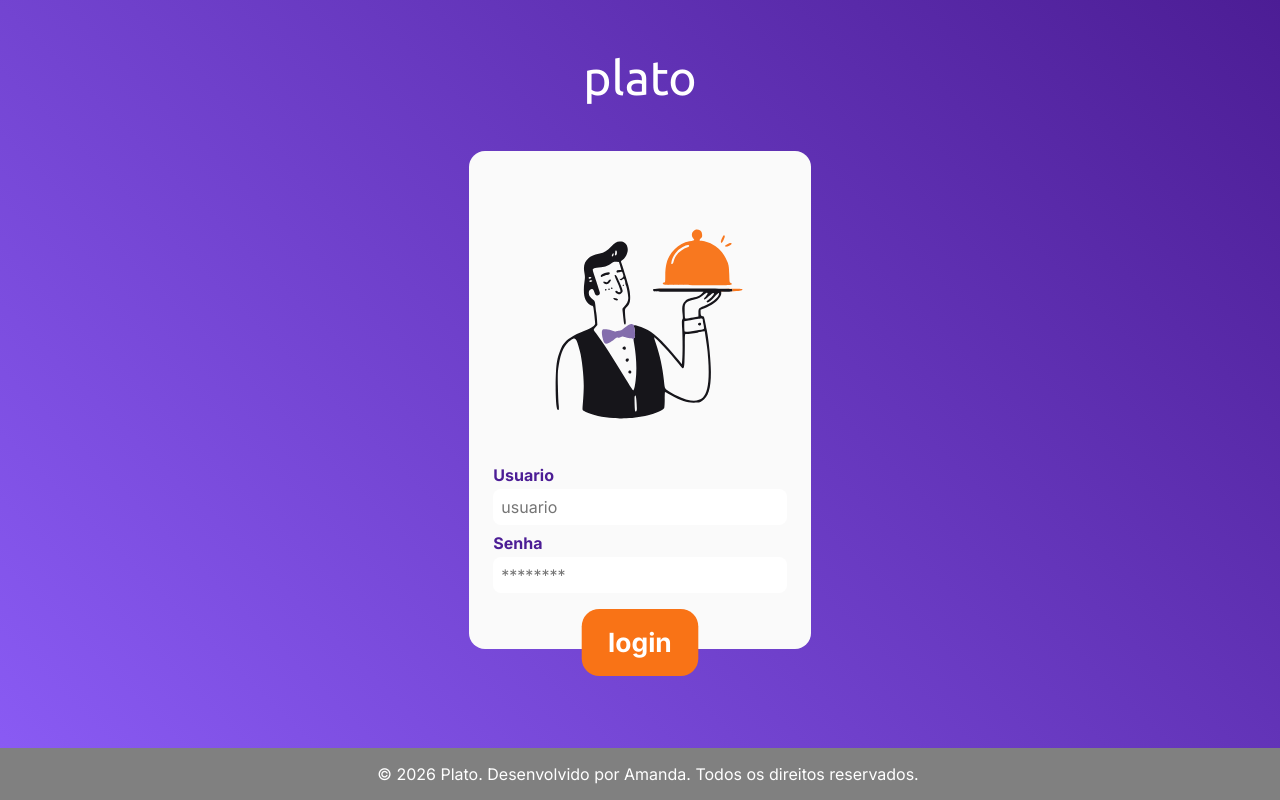
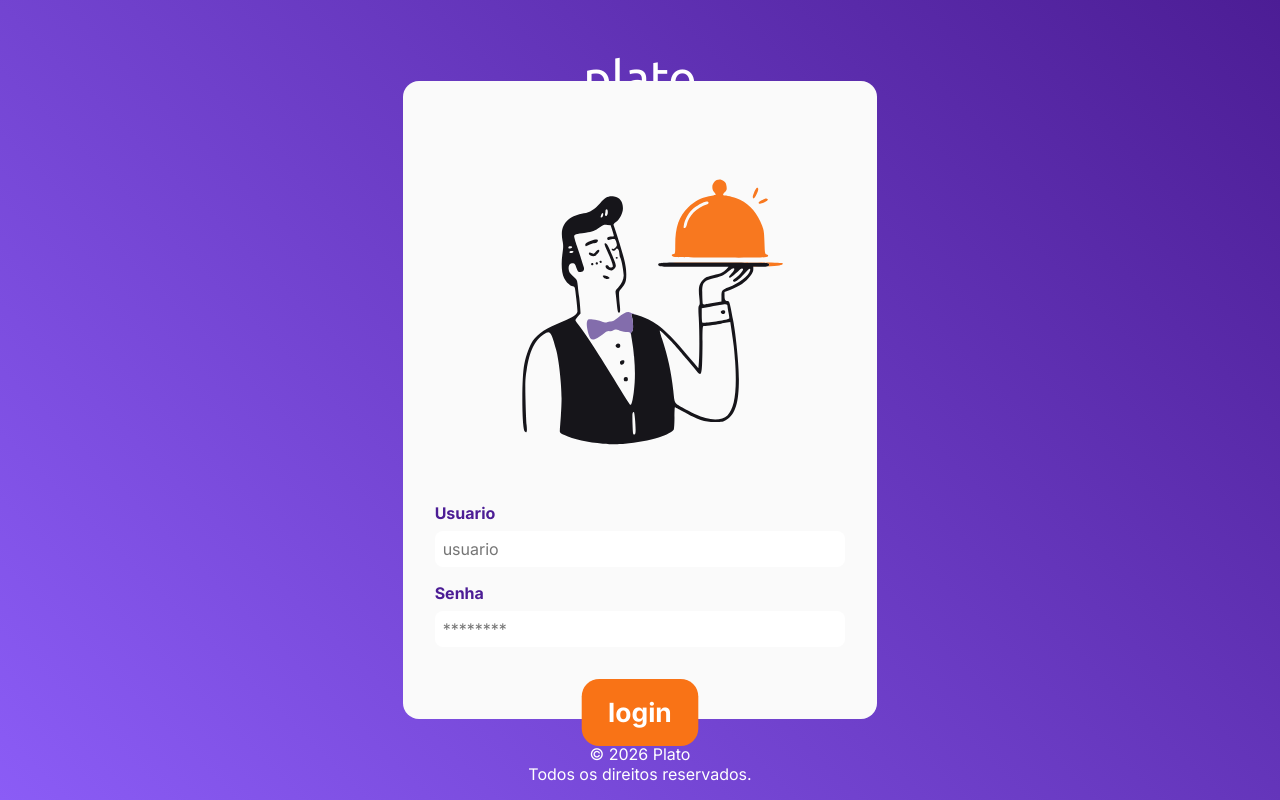
Before and after one commit to AmandaLinger/PlatoFront, an Angular app: page /login in a window 1280 px wide. Built offline with nearby package versions, Linux system fonts and the light colour scheme.

Commit message:
ajustando layout

```diff
--- a/src/app/components/btn-orange/btn-orange.scss
+++ b/src/app/components/btn-orange/btn-orange.scss
@@ -26,6 +26,7 @@ button:hover{
     scale:1.2;
   }
   button:hover{
+    transition: ease-in-out 0.2s ;
     scale: 1.3;
   }
 }
--- a/src/app/components/footer-component/footer-component.html
+++ b/src/app/components/footer-component/footer-component.html
@@ -1,3 +1,3 @@
 <footer class="style-footer">
-  <p>© 2026 Plato. Desenvolvido por Amanda. Todos os direitos reservados.</p>
+  <p>© 2026 Plato<br> Todos os direitos reservados.</p>
 </footer>
--- a/src/app/components/footer-component/footer-component.scss
+++ b/src/app/components/footer-component/footer-component.scss
@@ -4,9 +4,12 @@
   left: 0;
 
   color: white;
-  background-color: gray;
-  padding: 16px 8px;
   width: 100%;
 
   text-align: center;
+
+  font-size: var(--ts-16);
+  p{
+    margin-bottom: 16px;
+  }
 }
--- a/src/app/pages/login-page/login-page.html
+++ b/src/app/pages/login-page/login-page.html
@@ -4,7 +4,7 @@
     plato
   </div>
 
-  <div class="container">
+  <form class="container">
     <div class="img-container">
       <img src="/logo_plato.svg" alt="ícone de login">
     </div>
@@ -26,7 +26,7 @@
         login
       </app-btn-orange>
     </div>
-  </div>
+  </form>
 
   <app-footer-component/>
 </main>
--- a/src/app/pages/login-page/login-page.scss
+++ b/src/app/pages/login-page/login-page.scss
@@ -69,3 +69,72 @@ main{
   display: flex;
   justify-content: center;
 }
+
+
+@media screen and (min-width: 700px){
+  .container{
+    padding:40px 32px 56px 32px;
+  }
+
+  .img-container {
+    img{
+      height: 350px;
+    }
+  }
+
+
+  .inputs{
+    .mb-8px{
+      margin-bottom: 16px;
+    }
+
+    .mb-4px{
+      margin-bottom: 8px;
+    }
+
+    label{
+      font-size: var(--ts-16);
+    }
+
+    input{
+      padding: 8px;
+      font-size: var(--ts-16);
+    }
+  }
+}
+
+@media screen and (min-width: 1700px){
+  .logo-escrita{
+    font-size: var(--ts-56);
+  }
+
+  .container{
+    padding:40px 32px 56px 32px;
+  }
+
+  .img-container {
+    img{
+      height: 400px;
+    }
+  }
+
+
+  .inputs{
+    .mb-8px{
+      margin-bottom: 24px;
+    }
+
+    .mb-4px{
+      margin-bottom: 8px;
+    }
+
+    label{
+      font-size: var(--ts-20);
+    }
+
+    input{
+      padding: 16px;
+      font-size: var(--ts-20);
+    }
+  }
+}
--- a/src/app/pages/login-page/login-page.ts
+++ b/src/app/pages/login-page/login-page.ts
@@ -1,10 +1,11 @@
 import { Component } from '@angular/core';
 import {FooterComponent} from '../../components/footer-component/footer-component';
 import {BtnOrange} from '../../components/btn-orange/btn-orange';
+import {RouterLink} from '@angular/router';
 
 @Component({
   selector: 'app-login-page',
-  imports: [FooterComponent, BtnOrange],
+  imports: [FooterComponent, BtnOrange, RouterLink],
   templateUrl: './login-page.html',
   styleUrl: './login-page.scss',
 })
--- a/src/styles.scss
+++ b/src/styles.scss
@@ -40,6 +40,7 @@
   --ts-24: 24px;
   --ts-32: 32px;
   --ts-48: 48px;
+  --ts-56: 56px;
   --ts-64: 64px;
 
 }
```
